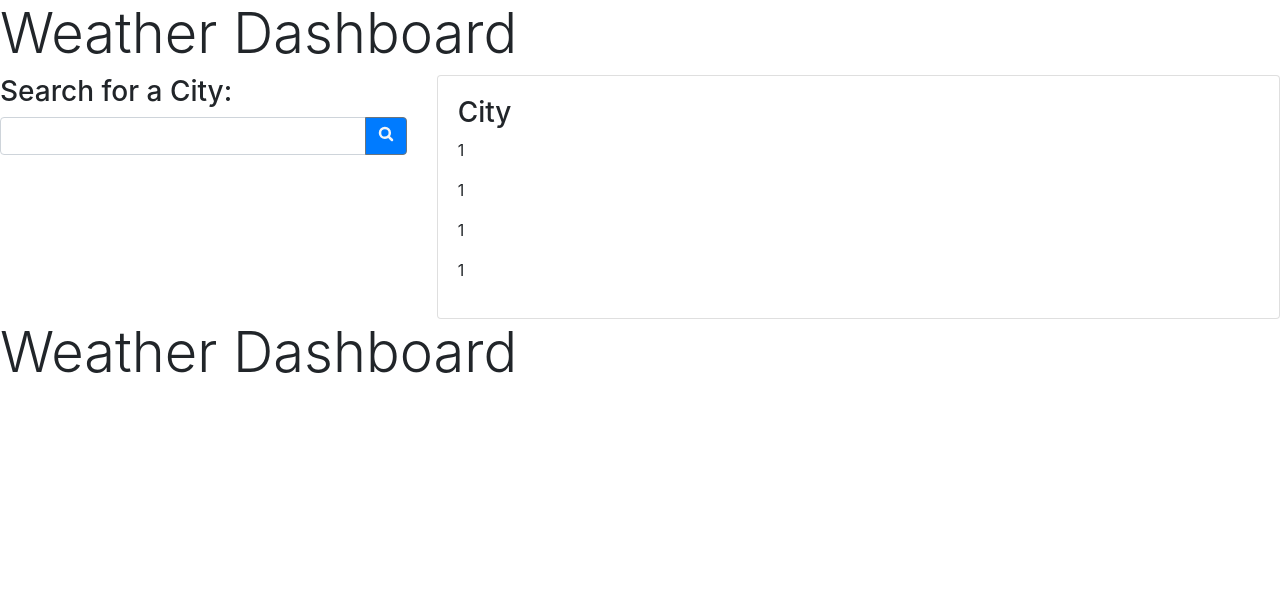
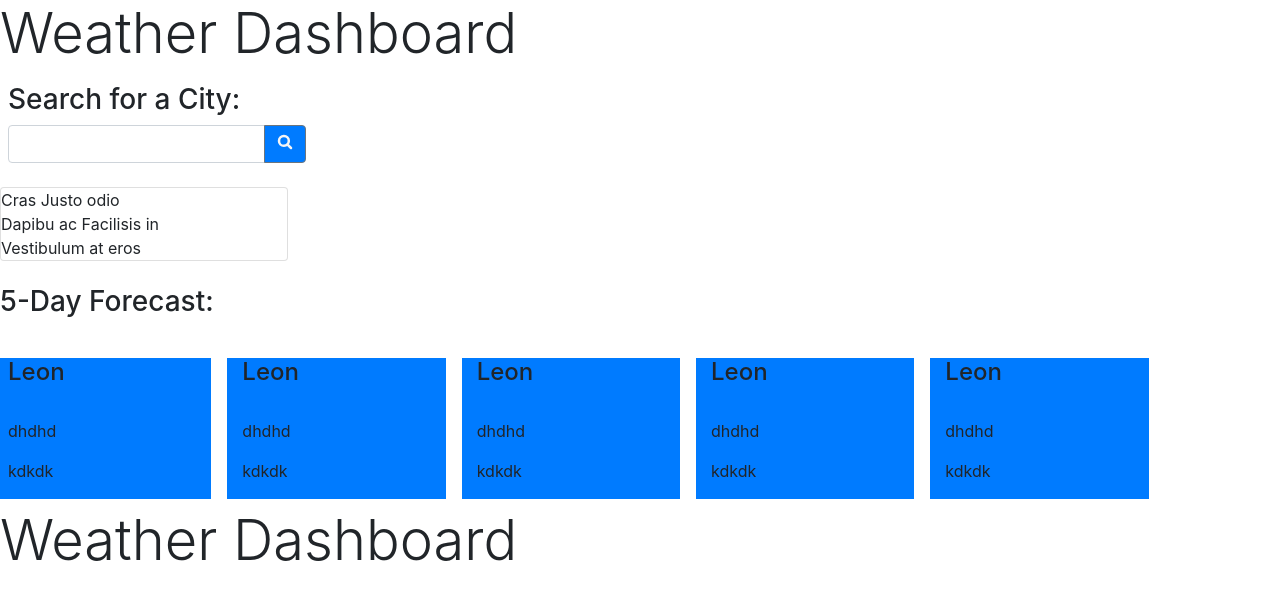
Before and after one commit to MatthewGrisham/Weather, a plain HTML site: page index.html in a window 1280 px wide. Drawn offline with nearby package versions, Linux system fonts and the light colour scheme.

Commit message:
styling for blue boxes

```diff
--- a/index.html
+++ b/index.html
@@ -18,7 +18,7 @@
     <!-- Beginning of row 1 -->
     <div class="row">
       <!-- Beginning of col 1 -->
-      <div class="col-4">
+        <div class="col-3 m-2">
         <h3>Search for a City:</h3>
         <div class="input-group mb-3">
           <input type="text" class="form-control" aria-label="Recipient's username" aria-describedby="basic-addon2">
@@ -26,24 +26,62 @@
             <button class="btn btn-outline-secondary bg-primary" type="button"><ion-icon name="search-outline"></ion-icon> </button>
           </div>
         </div>
+        </div>
       </div>
-      <!-- Beginning of col 2 -->
-      <div class="col-8">
-        <!-- Beginning of row 1 in col 2 -->
-        <div class="row"></div>
-            <div class="row-12">
-                <div class="card">
-                    <div class="card-body">
-                        <h3>City</h3>
-                        <p>1</p>
-                        <p>1</p>
-                        <p>1</p>
-                        <p>1</p>
-                    </div>
-                </div>
-            </div>
-        <!-- Beginning of row 1 in col 2 -->
-        <div class="row"></div>
+
+      <!-- beginning of history cities box -->
+      <div class="card" style="width: 18rem;">
+        <ul class=list-group list-group-flush>
+            <li class="list-group-items">Cras Justo odio</li>
+            <li class="list-group-items">Dapibu ac Facilisis in</li>
+            <li class="list-group-items">Vestibulum at eros</li>
+        </ul>
+     </div>
+        <!-- Beginning of row 2 in col 2 -->
+        <br>
+        <div class="row-9">
+          <h3>5-Day Forecast:</h3>
+        </div>
+        <!-- Beginning of row 3 in col 2 -->
+        <br>
+        <div class="row">
+          <!-- Blue box 1 -->
+         <div class="col-2 m-2 bg-primary">
+           <h4>Leon</h4>
+           <img>
+           <p>dhdhd</p>
+           <p>kdkdk</p>
+         </div>
+         <!-- Blue box 2 -->
+         <div class="col-2 m-2 bg-primary">
+          <h4>Leon</h4>
+          <img>
+          <p>dhdhd</p>
+          <p>kdkdk</p>
+        </div>
+        <!-- Blue box 3-->
+        <div class="col-2 m-2 bg-primary">
+          <h4>Leon</h4>
+          <img>
+          <p>dhdhd</p>
+          <p>kdkdk</p>
+        </div>
+        <!-- Blue box 4 -->
+        <div class="col-2 m-2 bg-primary">
+         <h4>Leon</h4>
+         <img>
+         <p>dhdhd</p>
+         <p>kdkdk</p>
+       </div>
+       <!-- Blue box 5 -->
+       <div class="col-2 m-2 bg-primary">
+        <h4>Leon</h4>
+        <img>
+        <p>dhdhd</p>
+        <p>kdkdk</p>
+      </div>
+
+        </div>
 
       </div>
     </div>
```
